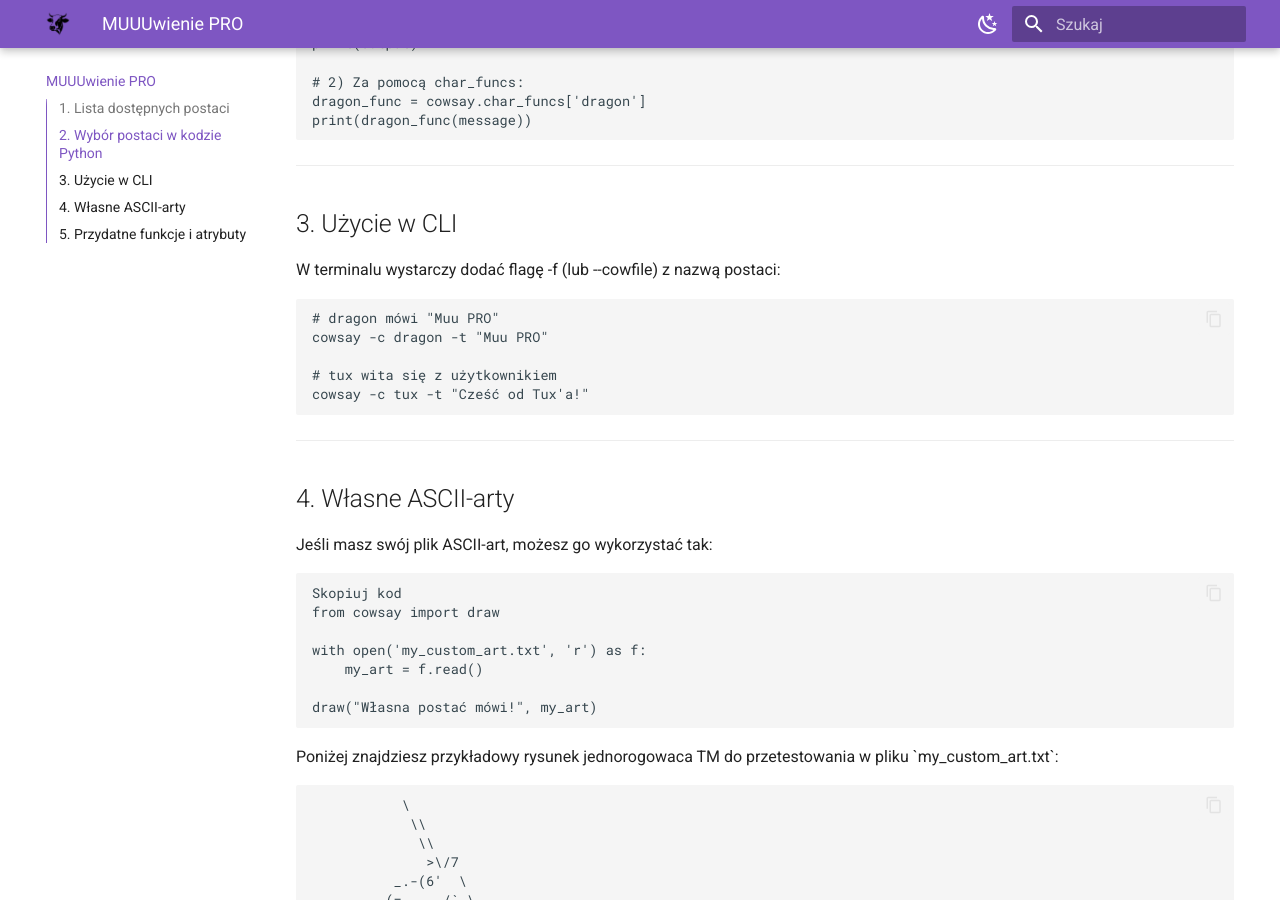
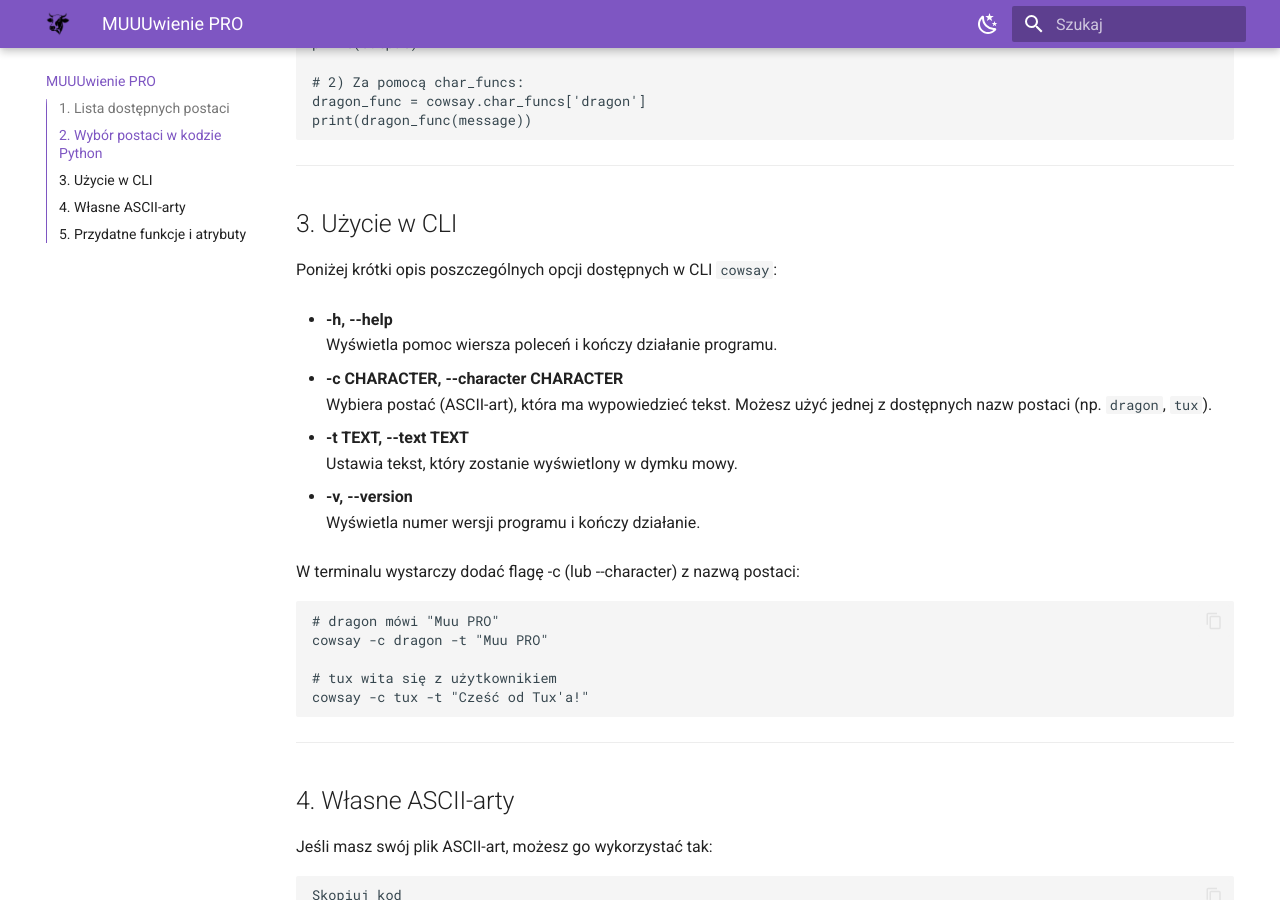
Before and after one commit to m4rcelrad/probable-potato, an MkDocs documentation site: the page built from docs/page2.md, in a window 1280 px wide and 900 px high, scrolled down 882 px. Built offline with MkDocs 1.6.1 and Material for MkDocs 9.7.7, drawn with Linux system fonts in a browser that asks for light colours; some of the changed text lies outside the part shown.

Commit message:
dodatki do podstrony 2

````diff
--- a/docs/page2.md
+++ b/docs/page2.md
@@ -42,7 +42,22 @@ print(dragon_func(message))
 ---
 
 ## 3. Użycie w CLI
-W terminalu wystarczy dodać flagę -f (lub --cowfile) z nazwą postaci:
+Poniżej krótki opis poszczególnych opcji dostępnych w CLI `cowsay`:
+
+- **-h, --help**
+  Wyświetla pomoc wiersza poleceń i kończy działanie programu.
+
+- **-c CHARACTER, --character CHARACTER**
+  Wybiera postać (ASCII-art), która ma wypowiedzieć tekst. Możesz użyć jednej z dostępnych nazw postaci (np. `dragon`, `tux`).
+
+- **-t TEXT, --text TEXT**
+  Ustawia tekst, który zostanie wyświetlony w dymku mowy.
+
+- **-v, --version**
+  Wyświetla numer wersji programu i kończy działanie.
+
+
+W terminalu wystarczy dodać flagę -c (lub --character) z nazwą postaci:
 
 ```bash
 # dragon mówi "Muu PRO"
````
Also changed, not shown: other parts of docs/page2.md (+1 -1 lines).
